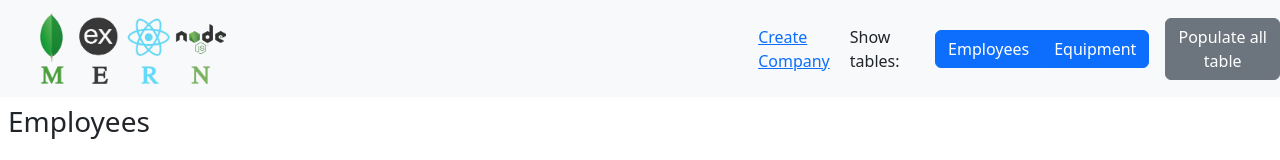
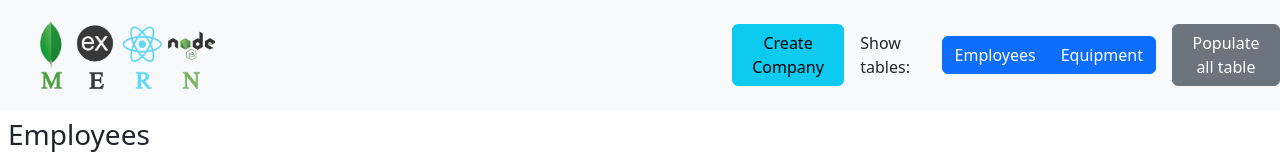
Before and after one commit to Geri306/employee-management-system, a React (Create React App) app in the folder client/: page / in a window 1280 px wide. Shown: the top 160 px of the page. Built offline with nearby package versions, Linux system fonts and the light colour scheme; no server answers.

Commit message:
Style link as button, delete empty lines and dead code

```diff
--- a/client/src/components/Navbar.jsx
+++ b/client/src/components/Navbar.jsx
@@ -9,20 +9,13 @@ export default function Navbar({
 }) {
   const onCheck = () => {
     const checkBoxes = document.querySelectorAll('.table-checkboxes')
-
     const newArray = []
-
     checkBoxes.forEach((box) => {
-      if (box.checked) newArray.push(box.name)
+      if (box.checked) {
+        newArray.push(box.name)
+      }
     })
-
     setSelectedTables(newArray)
-
-    /*  const joinedColumnNames = newArray.join('-')
-
-    setQuery((prev) => {
-      return { ...prev, select: joinedColumnNames }
-    }) */
   }
 
   return (
@@ -35,7 +28,13 @@ export default function Navbar({
             alt="mern stack logo"
           />
         </NavLink>
-        <NavLink to="/create/new/company">Create Company</NavLink>
+        <NavLink
+          to="/create/new/company"
+          className="btn btn-info btn-secondary"
+          style={{ margin: '1rem' }}
+        >
+          Create Company
+        </NavLink>
         <label className="form-check-label"></label>
         Show tables:
         <div
```
